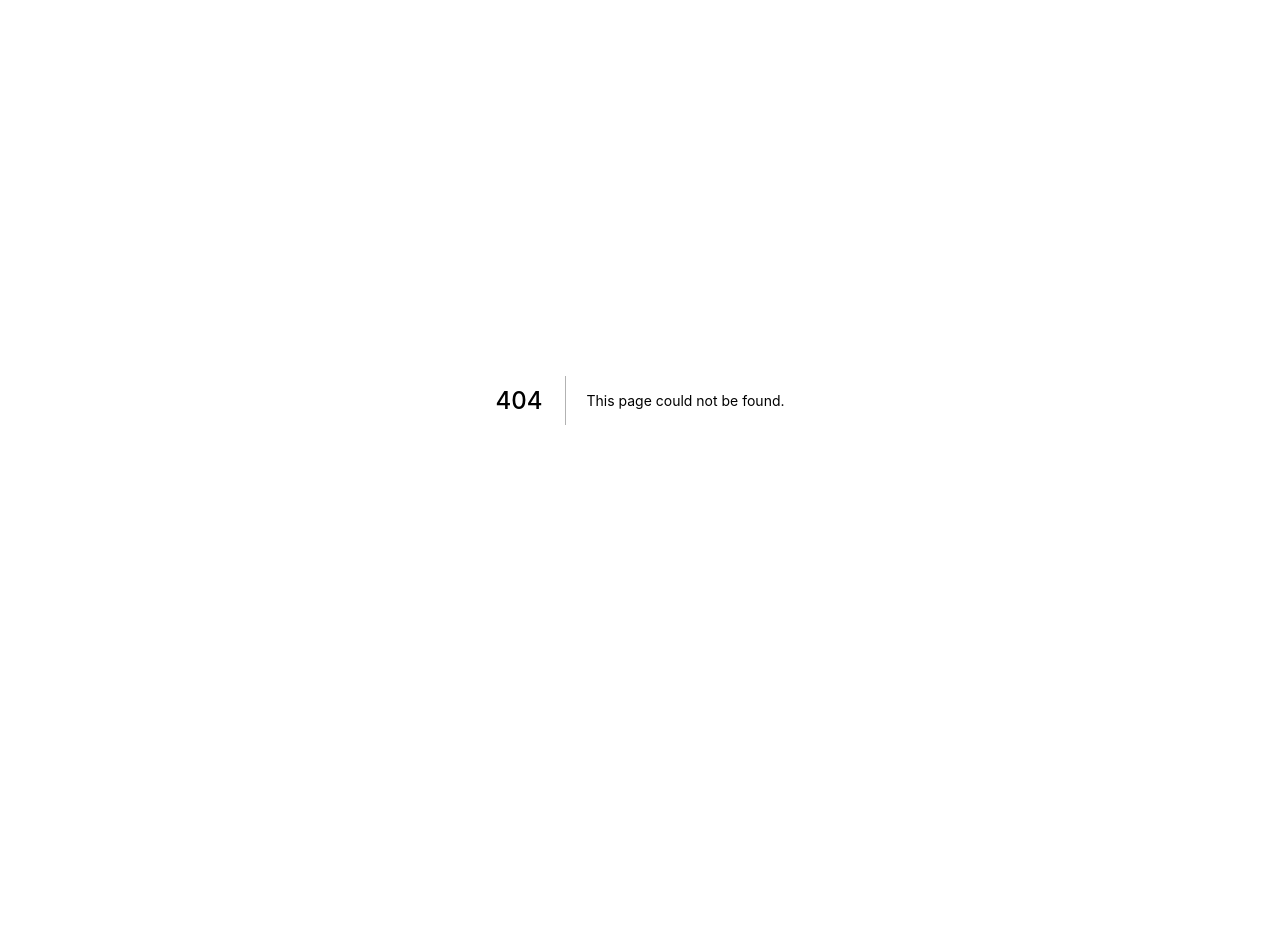
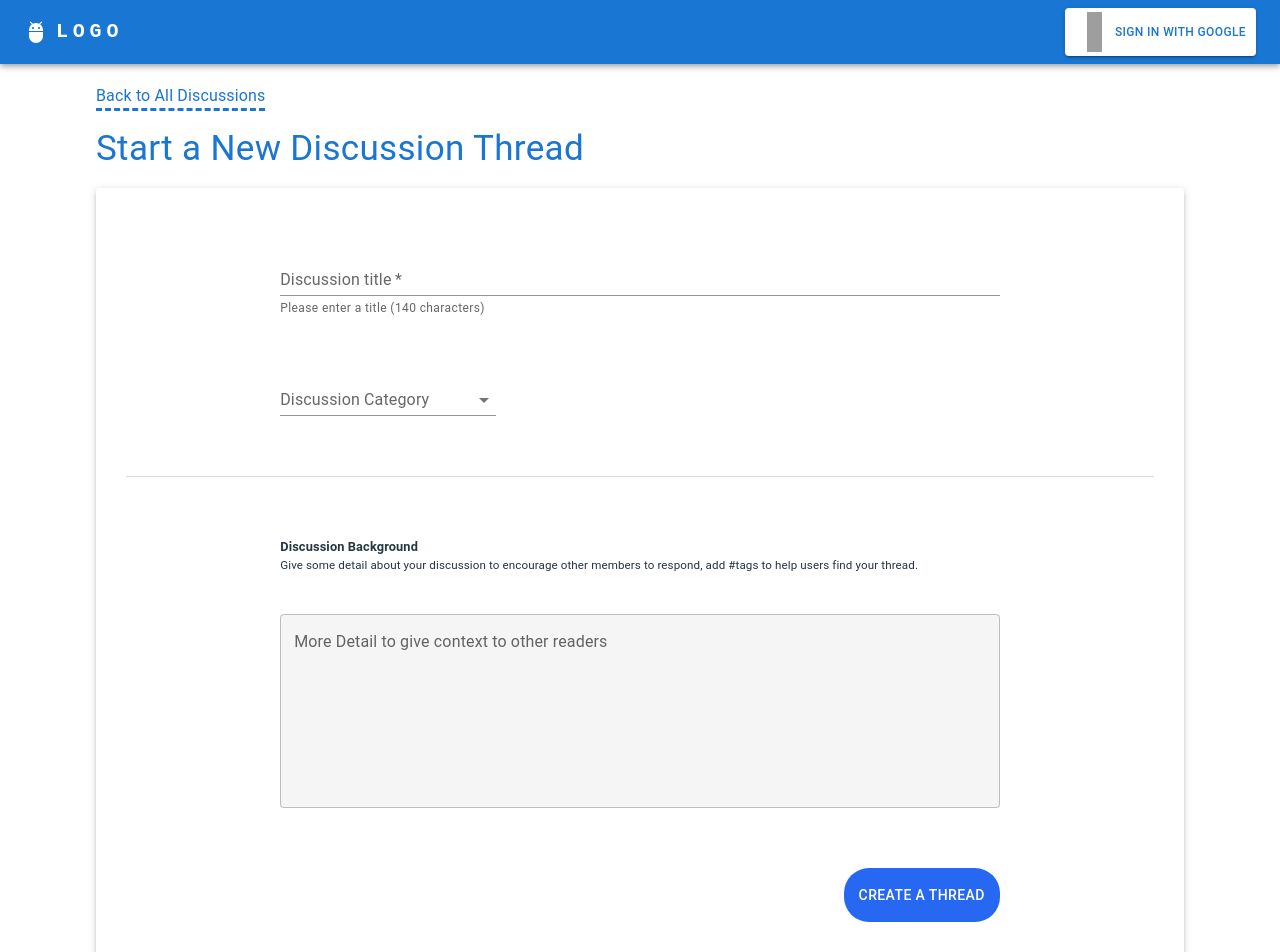
Before and after one commit to Chima20-art/student-forum, a Next.js app: page /createDiscussion in a window 1280 px wide. Before the commit this address had no page. Shown: the top 952 px of the page. Before the commit the page ends 800 px from the top, so only its background shows below. Built offline with nearby package versions, Linux system fonts and the light colour scheme; grey boxes are pictures that could not be loaded; a web font is replaced by a local one.

Commit message:
added last section of createDiscussion.js.

```diff
--- /dev/null
+++ b/pages/createDiscussion.js
@@ -0,0 +1,152 @@
+import ResponsiveAppBar from '../components/ResponsiveAppBar';
+import { Grid, Paper, Typography, TextField, Button } from '@mui/material';
+import Link from 'next/link';
+import SelectVariants from '../components/SelectVariants';
+import { TextareaAutosize } from '@mui/base';
+import { useState } from 'react';
+import AddCircleIcon from '@mui/icons-material/AddCircle';
+
+export default function CreateDiscussion() {
+  const [text, setText] = useState('');
+
+  const handleChange = (event) => {
+    setText(event.target.value);
+  };
+  return (
+    <Grid>
+      <ResponsiveAppBar />
+      <Grid
+        sx={{
+          maxWidth: { md: '85%', xs: '98%' },
+          margin: ' 20px auto',
+        }}
+      >
+        <Link href="/forums" key="forums">
+          <Typography
+            sx={{
+              margin: '12px 0px',
+              color: '#1A76D2',
+              borderBottom: 'dashed',
+              width: 'fit-content',
+              cursor: 'pointer',
+            }}
+          >
+            Back to All Discussions
+          </Typography>
+        </Link>
+        <Typography
+          sx={{
+            margin: '12px 0px',
+            color: '#1A76D2',
+            fontSize: '35px',
+          }}
+        >
+          Start a New Discussion Thread
+        </Typography>
+        <Paper
+          elevation={3}
+          sx={{
+            padding: '30px',
+            paddingTop: '60px',
+            paddingBottom: { sx: '10px', md: '1px' },
+          }}
+        >
+          <Grid
+            sx={{ borderBottom: '1px solid #DCDCDC', paddingBottom: '60px' }}
+          >
+            <TextField
+              required
+              id="standard-required"
+              placeholder="Quick summary of what you want to talk about"
+              label="Discussion title"
+              variant="standard"
+              inputProps={{ maxLength: 140, minLength: 5 }}
+              helperText="Please enter a title (140 characters)"
+              sx={{
+                display: 'flex',
+                width: '70%',
+                textAlign: 'center',
+                margin: 'auto',
+              }}
+            />
+            <SelectVariants />
+          </Grid>
+          <Grid
+            sx={{
+              width: '70%',
+              paddingTop: '60px',
+              justifyContent: 'flex-center',
+              textAlign: 'flex-start',
+              margin: 'auto',
+            }}
+          >
+            <Typography
+              sx={{
+                fontSize: '.8em',
+                fontWeight: '600',
+                color: '#263844 ',
+              }}
+            >
+              Discussion Background
+            </Typography>
+            <Typography sx={{ fontSize: '.725em', color: '#263344' }}>
+              Give some detail about your discussion to encourage other members
+              to respond, add #tags to help users find your thread.
+            </Typography>
+          </Grid>
+          <Grid
+            item
+            sx={{
+              width: '70%',
+              paddingTop: '40px',
+              justifyContent: 'flex-center',
+              textAlign: 'flex-start',
+
+              margin: 'auto',
+            }}
+          >
+            <TextField
+              md={12}
+              id="outlined-basic"
+              label="More Detail to give context to other readers"
+              fullWidth
+              outlined
+              multiline
+              rows={7}
+              placeholder="More Detail to give context to other readers"
+              variant="outlined"
+              value={text}
+              onChange={handleChange}
+              sx={{ backgroundColor: '#F5F5F5' }}
+            />
+          </Grid>
+          <Typography
+            sx={{
+              width: '70%',
+              margin: 'auto',
+              padding: '60px 0px',
+              display: 'flex',
+              justifyContent: 'flex-end',
+              color: '#F5F5F5',
+            }}
+          >
+            <Link href="/createDiscussion" key="createDiscussion">
+              <Button
+                item
+                sx={{
+                  color: 'white',
+                  backgroundColor: '#2668F1',
+                  padding: '15px',
+                  borderRadius: '25px',
+                  '&:hover': { backgroundColor: '#2668F9' },
+                }}
+              >
+                create a thread{''}
+              </Button>
+            </Link>
+          </Typography>
+        </Paper>
+      </Grid>
+    </Grid>
+  );
+}
```
